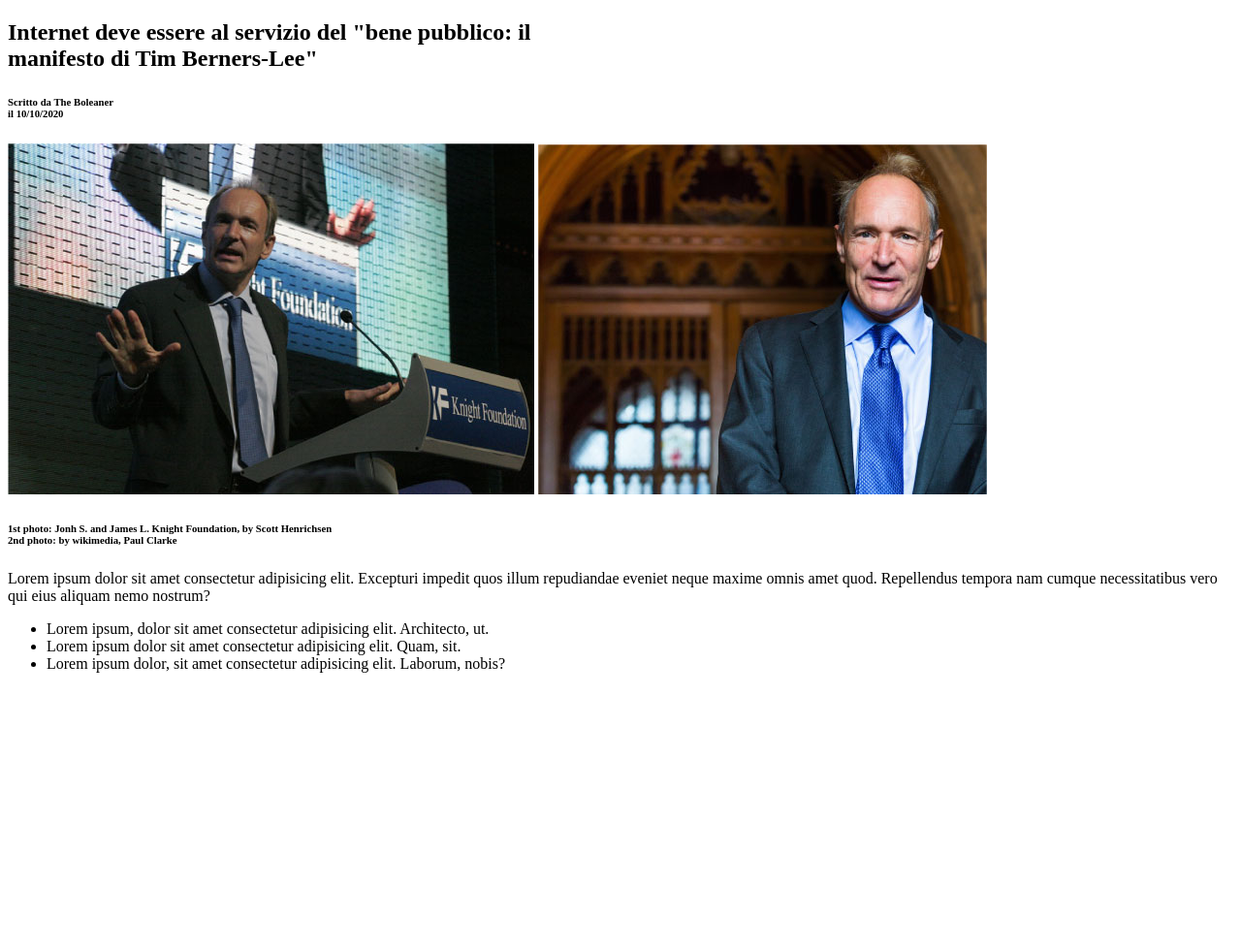
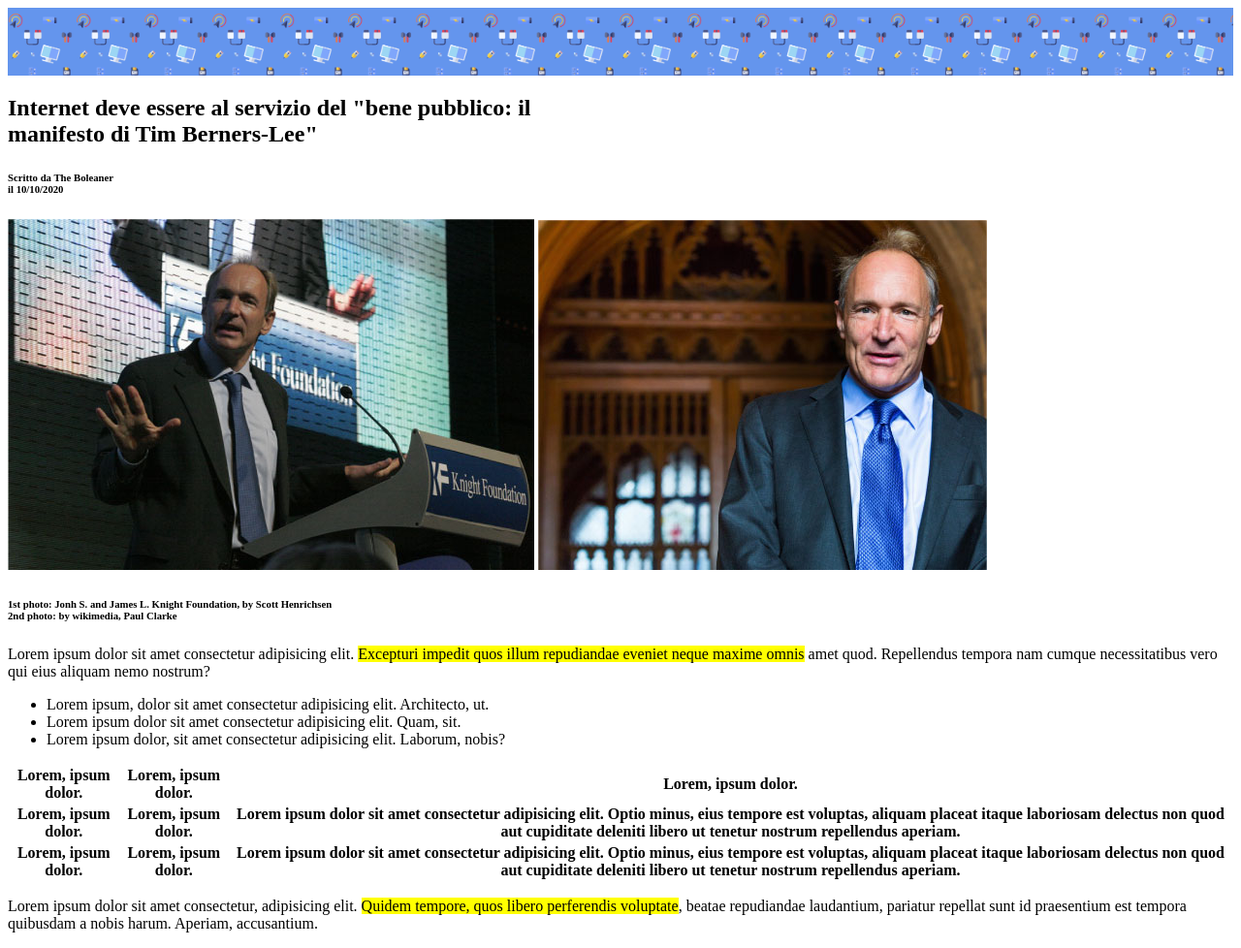
Before and after one commit to Alexellevu/html-css-booleaner, a plain HTML site: page index.html in a window 1280 px wide. Shown: the whole page at 97% size. Before the commit the page ends 800 px from the top, so only its background shows below. Drawn offline with Linux system fonts and the light colour scheme.

Commit message:
aggiunta tabella paragrafi e lista

```diff
--- a/index.html
+++ b/index.html
@@ -36,7 +36,7 @@
     <!-- /due foto con descrizione  -->
 
     <!-- paragrafo1 -->
-        <p>Lorem ipsum dolor sit amet consectetur adipisicing elit. Excepturi impedit quos illum repudiandae eveniet neque maxime omnis amet quod. Repellendus tempora nam cumque necessitatibus vero qui eius aliquam nemo nostrum?
+        <p>Lorem ipsum dolor sit amet consectetur adipisicing elit. <span style="background-color: yellow;"> Excepturi impedit quos illum repudiandae eveniet neque maxime omnis</span> amet quod. Repellendus tempora nam cumque necessitatibus vero qui eius aliquam nemo nostrum?
         </p>
     <!-- /paragrafo1 -->
 
@@ -49,9 +49,37 @@
     <!-- /lista non ordinata-->
 
     <!-- tabella -->
+    <table>
+        <thead>
+            <tr>
+                <th>Lorem, ipsum dolor.</th>
+                <th>Lorem, ipsum dolor.</th>
+                <th>Lorem, ipsum dolor.</th>
+            </tr>
+        </thead>
+
+        <tbody>
+            <tr>
+                <th>Lorem, ipsum dolor.</th>
+                <th>Lorem, ipsum dolor.</th>
+                <th>Lorem ipsum dolor sit amet consectetur adipisicing elit. Optio minus, eius tempore est voluptas, aliquam placeat itaque laboriosam delectus non quod aut cupiditate deleniti libero ut tenetur nostrum repellendus aperiam.</th>
+            </tr>
+
+            <tr>
+                <th>Lorem, ipsum dolor.</th>
+                <th>Lorem, ipsum dolor.</th>
+                <th>Lorem ipsum dolor sit amet consectetur adipisicing elit. Optio minus, eius tempore est voluptas, aliquam placeat itaque laboriosam delectus non quod aut cupiditate deleniti libero ut tenetur nostrum repellendus aperiam.</th>
+            </tr>
+
+
+
+        </tbody>
+    </table>
+
     <!-- /tabella-->
 
     <!-- pragrafo2 -->
+    <p>Lorem ipsum dolor sit amet consectetur, adipisicing elit. <span style="background-color: yellow;"> Quidem tempore, quos libero perferendis voluptate</span>, beatae repudiandae laudantium, pariatur repellat sunt id praesentium est tempora quibusdam a nobis harum. Aperiam, accusantium.</p>
     <!-- /paragrafo2 -->
 
     <!-- suggerimenti con foto -->
--- a/style.css
+++ b/style.css
@@ -1,4 +1,6 @@
 #barra_logo{
-    height: 40;
-    background-color: black;
+    height: 70px;
+    background-image: url(img/pattern.png);
+    background-size: contain;
+    background-color:cornflowerblue;
 }
```
